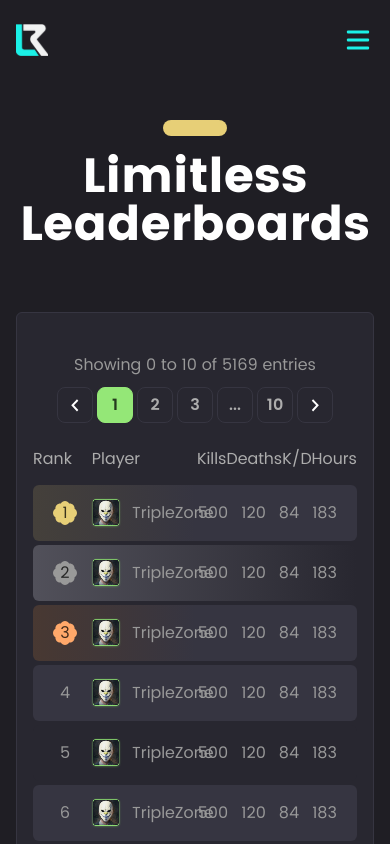
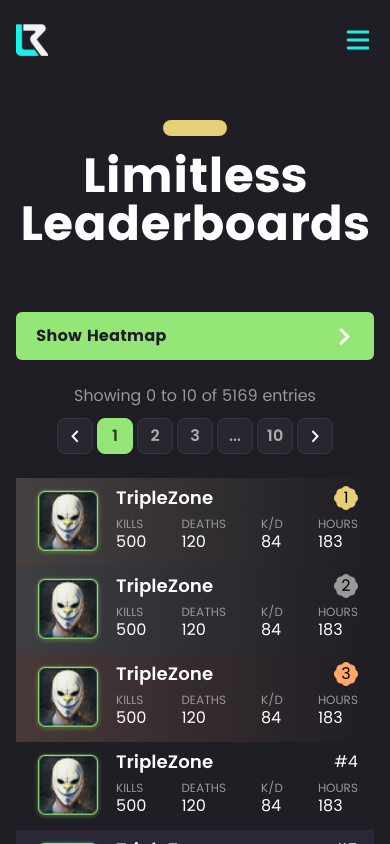
Before and after one commit to jaguar-person/limitless-website, a Next.js app: page /leaderboard in a window 390 px wide. Shown: the top 844 px of the page. Built offline with nearby package versions, Linux system fonts and the light colour scheme.

Commit message:
leaderboard mobile page

```diff
--- a/src/components/border-wave/index.tsx
+++ b/src/components/border-wave/index.tsx
@@ -23,7 +23,7 @@ export const BorderWaveBgIcon: React.FC<{ color: string }> = ({ color }) => (
 export const BorderWave: React.FC<IBorderWave> = ({ color, children }) => (
   <div className="relative">
     <BorderWaveBgIcon color={color} />
-    <span className="absolute -top-2 -translate-x-1/2 left-1/2">
+    <span className="absolute top-0 md:-top-2 -translate-x-1/2 left-1/2">
       {children}
     </span>
   </div>
--- a/src/components/table/index.tsx
+++ b/src/components/table/index.tsx
@@ -27,10 +27,10 @@ export const TR: React.FC<IRow> = ({ children, row }) => {
   return (
     <div
       className={clsx(
-        "py-2 px-5 rounded-md flex justify-between my-1 tr--hover",
+        "py-2 px-5 rounded-md flex justify-between my-1 w-full tr--hover",
         {
-          "bg-secondary-background-accent": row % 2 === 1,
-          "bg-secondary-background": row % 2 === 0,
+          "bg-secondary-background-accent": row % 2 === 0,
+          "bg-secondary-background": row % 2 === 1,
           "rank-1": row === 0,
           "rank-2": row === 1,
           "rank-3": row === 2,
@@ -45,7 +45,7 @@ export const TR: React.FC<IRow> = ({ children, row }) => {
 export const THead: React.FC<{ children: React.ReactNode }> = ({
   children,
 }) => (
-  <div className="w-full flex justify-between bg-secondary-background">
+  <div className="w-full hidden md:flex justify-between bg-secondary-background">
     {children}
   </div>
 );
--- a/src/globals.css
+++ b/src/globals.css
@@ -11,7 +11,7 @@
 }
 
 .container {
-    @apply flex flex-col gap-4 bg-secondary-background border border-secondary-background-accent rounded-md p-4
+    @apply flex flex-col gap-4 bg-background md:bg-secondary-background md:border md:border-secondary-background-accent rounded-md md:p-4
 }
 
 .dropdown-container {
@@ -26,13 +26,13 @@
 }
 
 .rank-1 {
- @apply bg-gradient-to-r from-points/[15%] via-secondary-background-accent to-secondary-background-accent
+ @apply bg-gradient-to-r from-points/[15%] md:via-secondary-background-accent to-background md:to-secondary-background-accent
 }
 
 .rank-2 {
- @apply bg-gradient-to-l from-secondary-background to-[#BEBEBE]/20
+ @apply bg-gradient-to-l from-background md:from-secondary-background to-[#BEBEBE]/20
 }
 
 .rank-3 {
-    @apply bg-gradient-to-l from-secondary-background-accent via-secondary-background-accent to-[#FF9B3E]/[15%]
+    @apply bg-gradient-to-l from-background md:from-secondary-background-accent md:via-secondary-background-accent to-[#FF9B3E]/[15%]
 }
--- a/src/modules/leaderboard/main/LeaderBoardTable.tsx
+++ b/src/modules/leaderboard/main/LeaderBoardTable.tsx
@@ -1,6 +1,9 @@
 import React from "react";
+import Image from "next/image";
 import Pagination from "../../../components/pagination";
 import LeaderTable from "../shared/LeaderTable";
+
+import RightIcon from "../../../images/arrow-right.svg";
 
 const MOCK_DATA = [
   {
@@ -97,7 +100,18 @@ const MOCK_DATA = [
 
 const LeaderBoardTable: React.FC = () => (
   <div className="flex flex-col gap-6">
-    <div className="md:hidden block"></div>
+    <div className="md:hidden block">
+      <div className="flex justify-between py-3 px-5 bg-gems items-center rounded-md">
+        <p className="text-background font-bold text-base">Show Heatmap</p>
+        <Image
+          src={RightIcon}
+          width={20}
+          height={20}
+          alt="icon"
+          className="w-5 h-5"
+        />
+      </div>
+    </div>
     <div className="md:hidden block">
       <Pagination />
     </div>
--- a/src/modules/leaderboard/shared/LeaderTable.tsx
+++ b/src/modules/leaderboard/shared/LeaderTable.tsx
@@ -3,12 +3,17 @@ import Image from "next/image";
 import { LeaderBoardTableType } from "../../../utils/types";
 import { Table, THead, TH, TBody, TR, TD } from "../../../components/table";
 import { BorderWave } from "../../../components/border-wave";
+import { useIsMobile } from "../../../utils/hooks/useIsMobile";
+import clsx from "clsx";
+import LeaderTableMobile from "./LeaderTableMobile";
 
 interface ILeaderTable {
   data: LeaderBoardTableType[];
 }
 
-const LeaderTable: React.FC<ILeaderTable> = ({ data }) => (
+const LeaderTable: React.FC<ILeaderTable> = ({ data }) => {
+  const isMobile = useIsMobile();
+  return (
     <Table>
       <THead>
         <TH>Rank</TH>
@@ -19,10 +24,15 @@ const LeaderTable: React.FC<ILeaderTable> = ({ data }) => (
         <TH>Hours</TH>
       </THead>
       <TBody>
-      {data.map((item, i) => (
+        {data.map((item, i) => {
+          if (isMobile) return <LeaderTableMobile index={i} item={item} />;
+          else
+            return (
               <TR key={i} row={i}>
                 <TD>
-            <div className={`${i < 3 ? "text-black/75" : "text-secondary"}`}>
+                  <div
+                    className={`${i < 3 ? "text-black/75" : "text-secondary"}`}
+                  >
                     <BorderWave
                       color={
                         i === 0
@@ -57,9 +67,11 @@ const LeaderTable: React.FC<ILeaderTable> = ({ data }) => (
                 <TD>{item.kd}</TD>
                 <TD>{item.hours}</TD>
               </TR>
-      ))}
+            );
+        })}
       </TBody>
     </Table>
   );
+};
 
 export default LeaderTable;
--- /dev/null
+++ b/src/modules/leaderboard/shared/LeaderTableMobile.tsx
@@ -0,0 +1,75 @@
+import React from "react";
+import Image from "next/image";
+import clsx from "clsx";
+import { BorderWave } from "../../../components/border-wave";
+import { LeaderBoardTableType } from "../../../utils/types";
+
+interface ILeaderTableMobile {
+  index: number;
+  item: LeaderBoardTableType;
+}
+
+const LeaderTableMobile: React.FC<ILeaderTableMobile> = ({ index, item }) => (
+  <div
+    className={clsx("py-2 px-4 flex gap-3 relative", {
+      "bg-[#2A2737] border-[#48406D]": index % 2 === 0,
+      "bg-background": index % 2 === 1,
+      "rank-1": index === 0,
+      "rank-2": index === 1,
+      "rank-3": index === 2,
+    })}
+  >
+    <div className="absolute top-2 right-4 text-white">
+      {index < 3 ? (
+        <div className="relative text-black">
+          <BorderWave
+            color={
+              index === 0
+                ? "#E7CF77"
+                : index === 1
+                ? "#999999"
+                : index === 2
+                ? "#FFA86A"
+                : "none"
+            }
+          >
+            {item.rank}
+          </BorderWave>
+        </div>
+      ) : (
+        "#" + item.rank
+      )}
+    </div>
+    <Image
+      src={require(`../../../images/${item.icon}.png`)}
+      width={72}
+      height={68}
+      alt="icon"
+    />
+    <div className="flex-grow overflow-hidden flex flex-col gap-2">
+      <div className="text-white font-semibold text-lg leading-6">
+        {item.player}
+      </div>
+      <div className="flex justify-between">
+        <div>
+          <p className="uppercase text-xs leading-3 text-secondary">Kills</p>
+          <p className="text-white text-base">{item.kills}</p>
+        </div>
+        <div>
+          <p className="uppercase text-xs leading-3 text-secondary">Deaths</p>
+          <p className="text-white text-base">{item.deaths}</p>
+        </div>
+        <div>
+          <p className="uppercase text-xs leading-3 text-secondary">K/D</p>
+          <p className="text-white text-base">{item.kd}</p>
+        </div>
+        <div>
+          <p className="uppercase text-xs leading-3 text-secondary">Hours</p>
+          <p className="text-white text-base">{item.hours}</p>
+        </div>
+      </div>
+    </div>
+  </div>
+);
+
+export default LeaderTableMobile;
```
Lines whose indentation alone changed are shown as unchanged.
